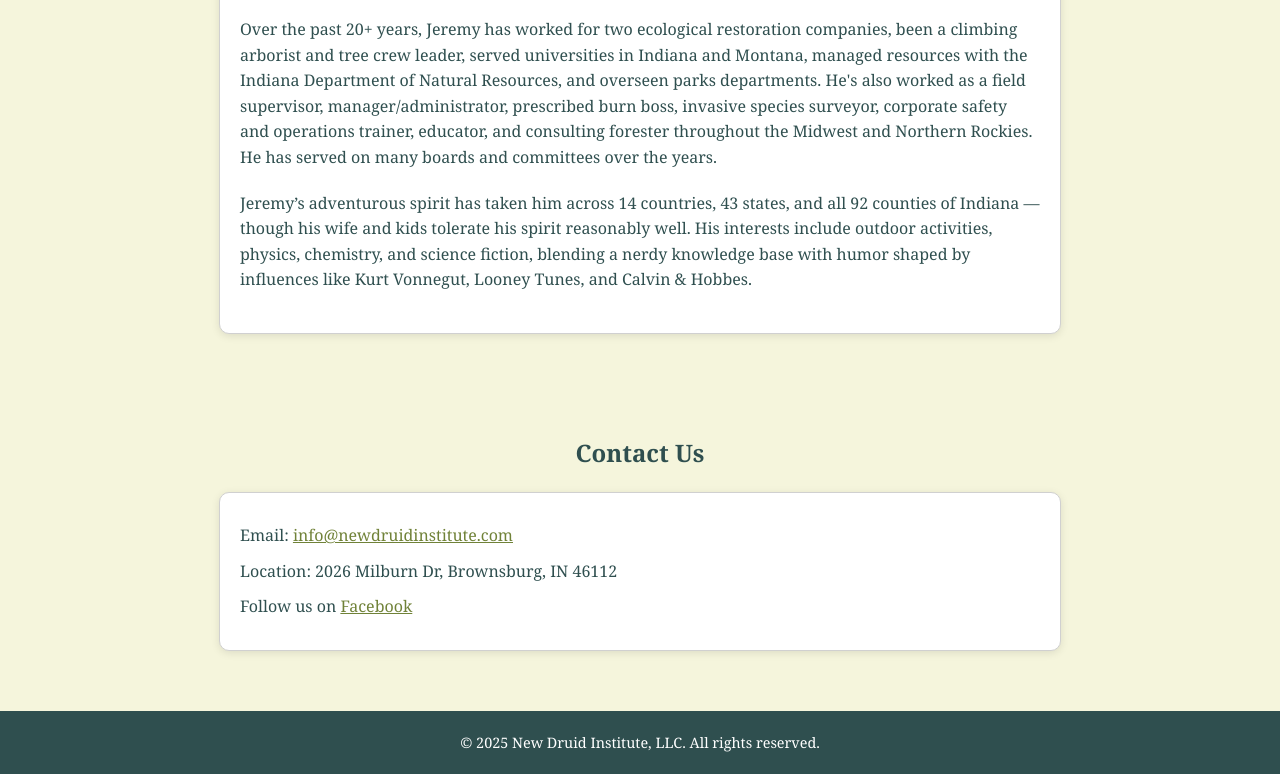
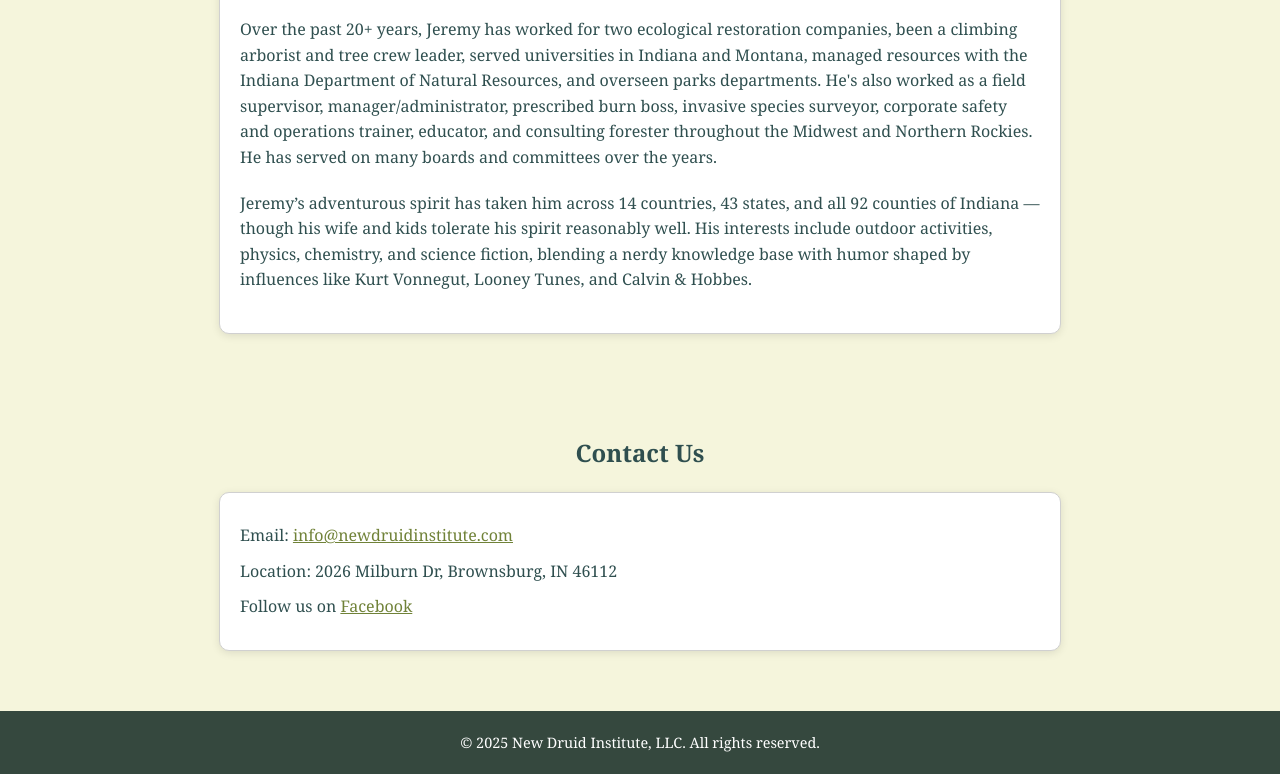
Before and after one commit to interspecific/NewDruid, a plain HTML site: page index.html in a window 1280 px wide. Shown: the part 1795-2569 px from the top of the page. Drawn offline with Linux system fonts and the light colour scheme.

Commit message:
Add files via upload

```diff
--- a/index.html
+++ b/index.html
@@ -64,7 +64,7 @@
       margin-top: 20px;
     }
     footer {
-      background-color: #2F4F4F;
+      background-color: #35483e;
       color: white;
       text-align: center;
       padding: 20px;
--- a/styles.css
+++ b/styles.css
@@ -127,7 +127,7 @@ body, h1, h2, p, ul, li {
   }
 
   footer {
-    background-color: #2F4F4F;
+    background-color: #35483e;
     color: #ffffff;
     text-align: center;
     padding: 20px;
```
